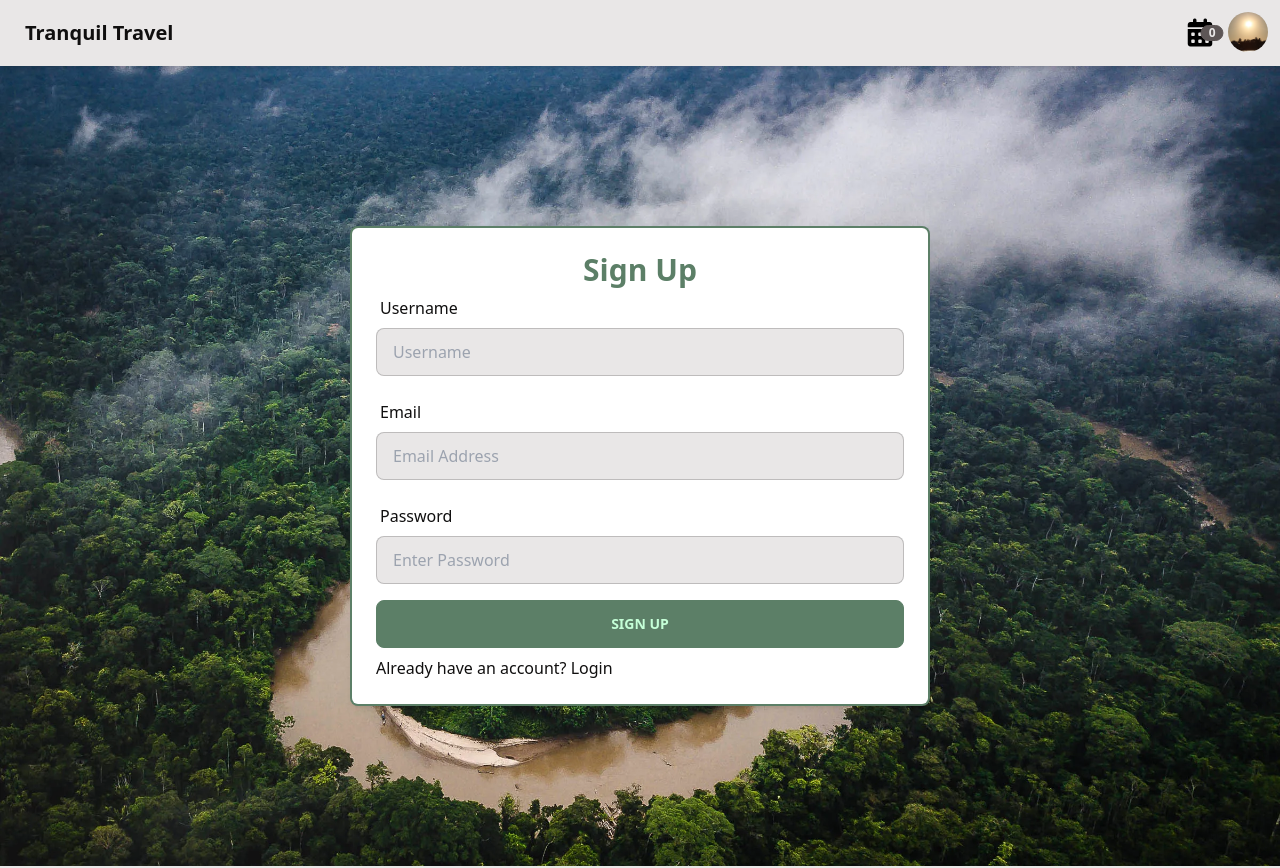
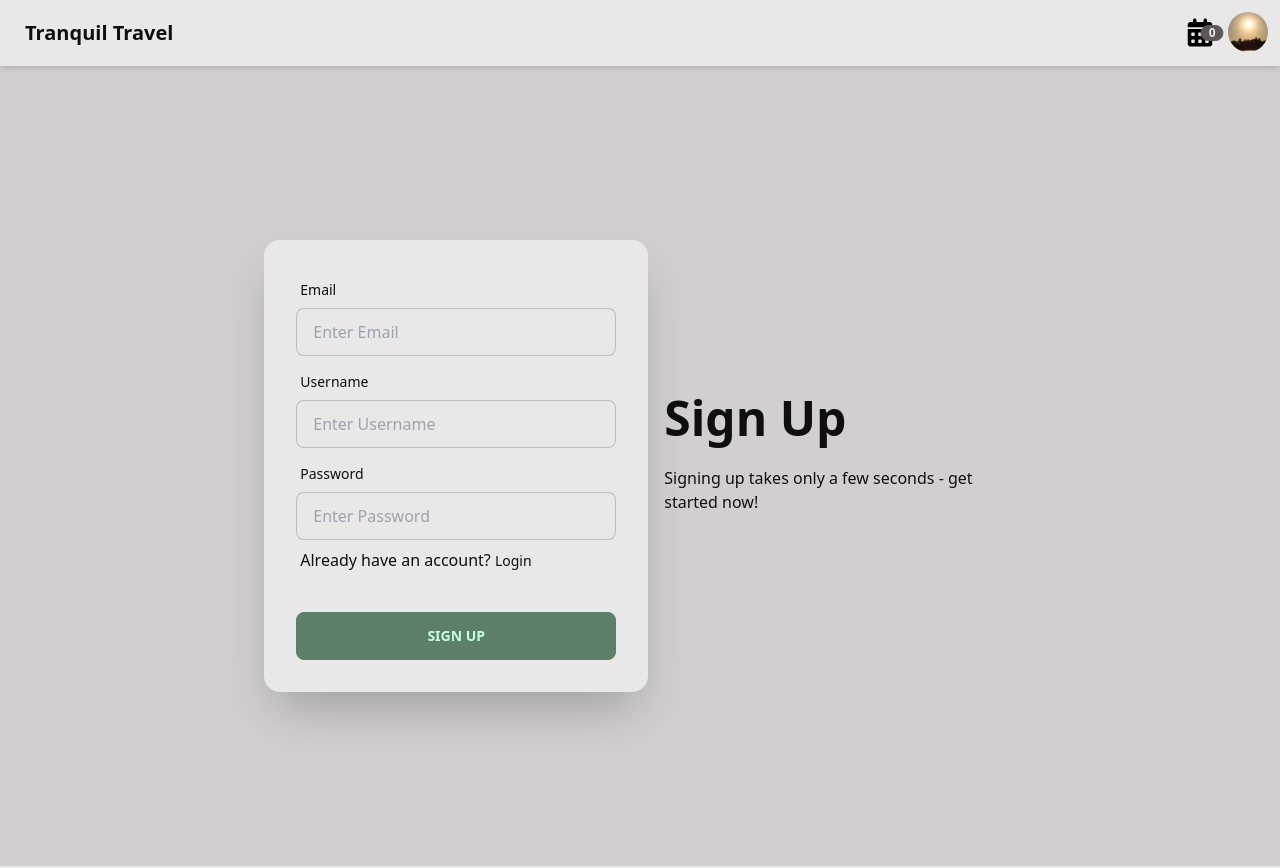
Before and after one commit to tiffanyjoyce/CapstoneFrontend, a React (Create React App) app: page /signup in a window 1280 px wide. Shown: the top 868 px of the page. Built offline with nearby package versions, Linux system fonts and the light colour scheme; a web font is replaced by a local one.

Commit message:
hotels and rests displayed

```diff
--- /dev/null
+++ b/src/httpClient.js
@@ -0,0 +1,5 @@
+import axios from "axios";
+
+export default axios.create({
+    withCredentials: true
+})
--- a/src/views/Hotels.css
+++ b/src/views/Hotels.css
@@ -38,3 +38,25 @@
     text-align: center;
     font-size: 13pt;
 }
+.hotel-info{
+    display: flex;
+    flex-direction: column;
+    justify-content: center;
+    align-items: center;
+    margin: 0 auto;
+    align-content: center;
+    gap: 100px;
+}
+.hotel-cards{
+    width: 45%;
+}
+.price{
+    text-align: center;
+    font-size: 18pt;
+}
+.discount{
+    text-align: center;
+}
+.stars{
+    text-align: center;
+}
--- a/src/views/Login.js
+++ b/src/views/Login.js
@@ -1,63 +1,58 @@
 import React, {useState, useEffect} from 'react'
 import "./Login.css"
+import httpClient from '../httpClient';
 
 const Login = () => {
+  const [username, setUsername] = useState('');
+  const [password, setPassword]= useState('');
 
-  const [formvalue, setValue]=useState({username:'', password:''})
-  const handleChange =(event)=>{
-    const{name, value}= event.target;
-    setValue({...formvalue, [name]:value});
-    console.log(formvalue)
+  const loginUser= async ()=> {
+    console.log(username,password)
+
+  try{
+    const resp = await httpClient.post('//127.0.0.1:5000/login', {
+      username,
+      password,
+    })
+    window.location.href='/';
   }
-  const handleSubmit=(event)=>{
-    event.PreventDefault();
-    signin()
-    setValue('')
-    console.log(formvalue);
+  catch (error){
+    if(error.response.status===401){
+      alert("Invalid credentials");
     }
-
-  async function signin(){
-    fetch('http://127.0.0.1:5000/login', {
-      method: 'POST',
-      headers:{
-        "Content-Type": "application/json",
-        "Access-Control-Allow-Origin":"*",
-    },
-    body:JSON.stringify({
-      username:formvalue.username,
-      password:formvalue.password,
-    })
-    }).then(res=>{
-      return res.json()
-    }).then(data=> console.log(data))
-    .catch(error=>console.log('ERROR'))
+  }
   }
 
   return (
     <div>
-      <div class="relative flex flex-col justify-center h-screen overflow-hidden">
-        <div class="s-card w-full p-6 m-auto bg-white rounded-md shadow-md ring-2 ring-primary lg:max-w-xl">
-            <h1 class="text-3xl font-semibold text-center text-primary">Login</h1>
-            <form class="form space-y-4" onSubmit={handleSubmit}>
-                <div>
-                    <label class="label">
-                        <span class="text-base label-text">Username</span>
+     <div className="hero min-h-screen bg-base-200">
+  <div className="hero-content flex-col lg:flex-row-reverse">
+    <div className="text-center lg:text-left">
+      <h1 className="text-5xl font-bold">Login</h1>
+      <p className="py-6">Hello there! Ready to pick up where you left off?</p>
+    </div>
+    <div className="card flex-shrink-0 w-full max-w-sm shadow-2xl bg-base-100">
+      <div className="card-body">
+        <div className="form-control">
+          <label className="label">
+            <span className="label-text">Username</span>
           </label>
-                    <input type="text" placeholder="Username" class="w-full input input-bordered" name="username" value={formvalue.username} onChange={handleChange} />
+          <input type="text" placeholder="Enter Username" className="input input-bordered" name='email' value={username} onChange={(e)=> setUsername(e.target.value)}/>
         </div>
-                <div>
-                    <label class="label">
-                        <span class="text-base label-text">Password</span>
+        <div className="form-control">
+          <label className="label">
+            <span className="label-text">Password</span>
           </label>
-                    <input type="password" placeholder="Enter Password"
-                        class="w-full input input-bordered" name='password' value={formvalue.password} onChange={handleChange}/>
+          <input type="text" placeholder="Enter Password" className="input input-bordered" name='password' value={password} onChange={(e)=> setPassword(e.target.value)}/>
+          <label className="label">
+            <p>Don't have an account? <a href="/signup" className="label-text link link-hover hover:text-primary">Sign up</a></p>
+          </label>
         </div>
-                <div>
-                    <button class="btn btn-block btn-primary">Login</button>
+        <div className="form-control mt-6">
+          <button className="btn btn-primary">Login</button>
         </div>
-                <span>Don't have an account?
-                    <a href="#" class="hover:text-primary hover:underline"> Sign Up</a></span>
-            </form>
+      </div>
+    </div>
   </div>
 </div>
     </div>
--- a/src/views/Rentals.js
+++ b/src/views/Rentals.js
@@ -1,6 +1,7 @@
 import React, {useState, useEffect} from 'react'
 
 const Rentals = () => {
+  const [rentals, setRentals] = useState([])
   const[formvalue, setValue] = useState({location:'', checkin: '', checkout:''})
   const handleChange= (event)=>{
     const {name, value}= event.target;
@@ -27,7 +28,10 @@ const Rentals = () => {
       })
     }).then(res => {
       return res.json()
-    }).then(data => console.log(data?.data?.rentals?.rentals))
+    }).then(data => {console.log(data?.data?.rentals?.rentals);
+    const allRentals = data?.data?.rentals?.rentals
+    setRentals(allRentals)
+    })
     .catch(error => console.log("ERROR"))
   }
   return (
@@ -74,6 +78,22 @@ const Rentals = () => {
     </form>
     </div>
     </div>
+    <div>{rentals && rentals.map((rental)=>{
+      return(
+        <div key= {rental.id} className="card w-96 bg-base-100 shadow-xl">
+  <figure><img src="/images/stock/photo-1606107557195-0e29a4b5b4aa.jpg" alt="Shoes" /></figure>
+  <div className="card-body">
+    <h2 className="card-title">{rental.name}</h2>
+    <p>Starting at ${rental.rate.details[0].rate.amount}</p>
+    <p>{rental.rental.averageRatingNumber} <i class="fa-sharp fa-solid fa-star"></i> ({rental.rental.userReviewCount})</p>
+    <p>{rental.rental.roomCount} Bed | {rental.rental.bathCount} Bath | Sleeps {rental.rental.sleepCount}</p>
+    <div className="card-actions justify-end">
+      <button className="btn btn-primary">View</button>
+    </div>
+  </div>
+</div>
+      )
+    })}</div>
     </div>
   )
 }
--- a/src/views/Restaurants.css
+++ b/src/views/Restaurants.css
@@ -18,7 +18,7 @@
     left:50%;
 }
 .r-card{
-    margin: 0 auto;
+    margin: 20px auto;
     width: 50%;
 }
 form{
@@ -34,3 +34,28 @@ form{
     margin-top: 20px;
     font-size: 13pt;
 }
+.food-type{
+    text-align: center;
+}
+.star{
+    text-align: center;
+}
+.price{
+    text-align: center;
+}
+.status{
+    text-align: center;
+}
+.rest-cards{
+    margin: 0 auto;
+    width: 45%;
+}
+.rests{
+    display: flex;
+    flex-direction: column;
+    gap: 20px;
+}
+.rest-img{
+    width: 100%;
+    height:100%;
+}
--- a/src/views/SignUp.js
+++ b/src/views/SignUp.js
@@ -1,70 +1,70 @@
 import React, {useState, UseState} from 'react'
 import "./SignUp.css"
+import httpClient from '../httpClient';
+import { json, useNavigate } from 'react-router-dom';
 
 const SignUp = () => {
-    const [formvalue, setValue]= useState({username:"", email:'', password:''})
-    const handleChange =(event)=>{
-        const{name, value}= event.target;
-        setValue({...formvalue, [name]:value});
-        console.log(formvalue)
-    }
-    const handleSubmit=(event)=>{
-        event.preventDefault();
-        register()
-        setValue('')
-        console.log(formvalue);
+  const [username, setUsername] = useState('');
+  const [password, setPassword]= useState('');
+  const [email, setEmail] = useState('');
+    const navigate = useNavigate()
+  const registerUser= async ()=> {
+    const res = await fetch('127.0.0.1:5000/signup',{
+        method:"POST",
+        body:JSON.stringify({
+            username:username,
+            email:email,
+            password:password,
+        }),
+        headers:{
+            "Content-Type":"application/json",
+            'Access-Control-Allow-Origin':'*',
         }
 
-    async function register(){
-        fetch("http://127.0.0.1:5000/signup",{
-            method: 'POST',
-            headers:{
-                "Content-Type": "application/json",
-                "Access-Control-Allow-Origin":"*",
-            },
-            body:JSON.stringify({
-                username: formvalue.username,
-                email: formvalue.email,
-                password: formvalue.password,
     })
-        }).then(res=>{
-            return res.json()
-        }).then(data => console.log(data))
-        .catch(error=> console.log('ERROR'))
+    const data = await res.json()
+    console.log(data)
+    if(data){
+        navigate('/')
     }
-
+  }
 
   return (
     <div className='container bg-img'>
-      <div class="relative flex flex-col justify-center h-screen overflow-hidden">
-        <div class="s-card w-full p-6 m-auto bg-white rounded-md shadow-md ring-2 ring-primary lg:max-w-xl">
-            <h1 class="text-3xl font-semibold text-center text-primary">Sign Up</h1>
-            <form class="form space-y-4" onSubmit={handleSubmit}>
-                <div>
-                    <label class="label">
-                        <span class="text-base label-text">Username</span>
+    <div className="hero min-h-screen bg-base-200">
+  <div className="hero-content flex-col lg:flex-row-reverse">
+    <div className="text-center lg:text-left">
+      <h1 className="text-5xl font-bold">Sign Up</h1>
+      <p className="py-6">Signing up takes only a few seconds - get started now!</p>
+    </div>
+    <div className="card flex-shrink-0 w-full max-w-sm shadow-2xl bg-base-100">
+      <div className="card-body">
+        <div className="form-control">
+          <label className="label">
+            <span className="label-text">Email</span>
           </label>
-                    <input type="text" placeholder="Username" class="w-full input input-bordered" name="username" value={formvalue.username} onChange={handleChange} />
+          <input type="text" placeholder="Enter Email" className="input input-bordered" name='email' value={email} onChange={(e)=> setEmail(e.target.value)}/>
         </div>
-                <div>
-                    <label class="label">
-                        <span class="text-base label-text">Email</span>
+        <div className="form-control">
+          <label className="label">
+            <span className="label-text">Username</span>
           </label>
-                    <input type="text" placeholder="Email Address" class="w-full input input-bordered" name='email' value={formvalue.email} onChange={handleChange}/>
+          <input type="text" placeholder="Enter Username" className="input input-bordered" name='email' value={username} onChange={(e)=> setUsername(e.target.value)}/>
         </div>
-                <div>
-                    <label class="label">
-                        <span class="text-base label-text">Password</span>
+        <div className="form-control">
+          <label className="label">
+            <span className="label-text">Password</span>
           </label>
-                    <input type="password" placeholder="Enter Password"
-                        class="w-full input input-bordered" name='password' value={formvalue.password} onChange={handleChange}/>
+          <input type="text" placeholder="Enter Password" className="input input-bordered" name='password' value={password} onChange={(e)=> setPassword(e.target.value)}/>
+          <label className="label">
+            <p>Already have an account? <a href="/login" className="label-text link link-hover hover:text-primary">Login</a></p>
+          </label>
         </div>
-                <div>
-                    <button class="btn btn-block btn-primary mb-2">Sign Up</button>
+        <div className="form-control mt-6">
+          <button className="btn btn-primary" >Sign Up</button>
         </div>
-                <span>Already have an account?
-                    <a href="#" class="hover:text-primary hover:underline"> Login</a></span>
-            </form>
+      </div>
+    </div>
   </div>
 </div>
     </div>
```
Also changed, not shown: src/views/Hotels.js (+26 -12 lines), src/views/Restaurants.js (+24 -3 lines). Lines whose indentation alone changed are shown as unchanged.
